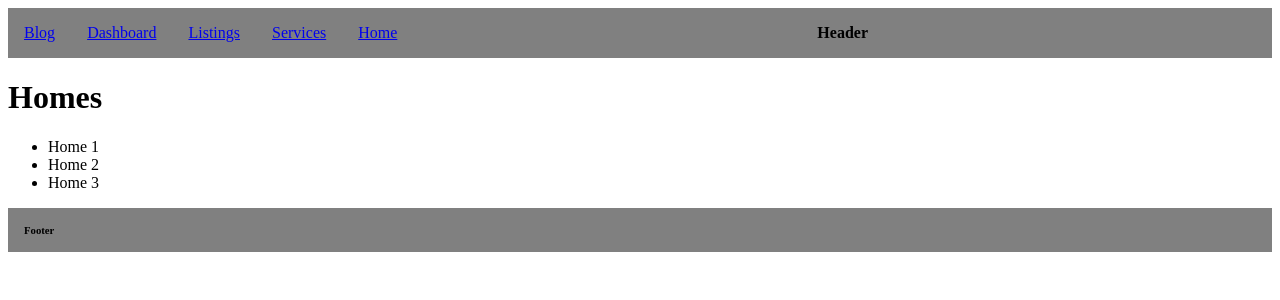
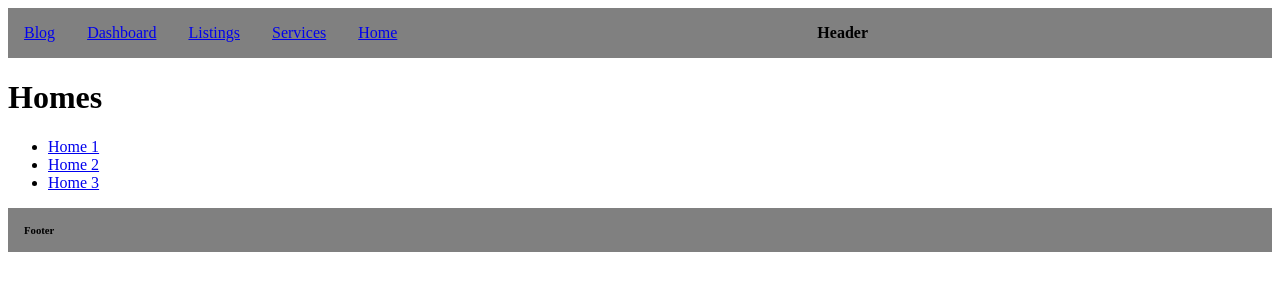
Before and after one commit to GHOST-Aram/next-js-series, a Next.js app: page /homes in a window 1280 px wide. Shown: the top 300 px of the page. Built offline with nearby package versions, Linux system fonts and the light colour scheme.

Commit message:
feat: Replace Navigation History

```diff
--- a/src/app/homes/page.tsx
+++ b/src/app/homes/page.tsx
@@ -1,3 +1,4 @@
+import Link from "next/link"
 export const metadata = {
     title: 'Homes',
     description: 'Listed Homes for Sale'
@@ -8,9 +9,15 @@ const Homes = () => {
     <div>
         <h1>Homes</h1>
         <ul>
-            <li>Home 1</li>
-            <li>Home 2</li>
-            <li>Home 3</li>
+            <li>
+                <Link href={'homes/1'} replace>Home 1</Link>
+            </li>
+            <li>
+                <Link href={'homes/2'} replace>Home 2</Link>
+            </li>
+            <li>
+                <Link href={'homes/3'} replace>Home 3</Link>
+            </li>
         </ul>
     </div>
   )
```
